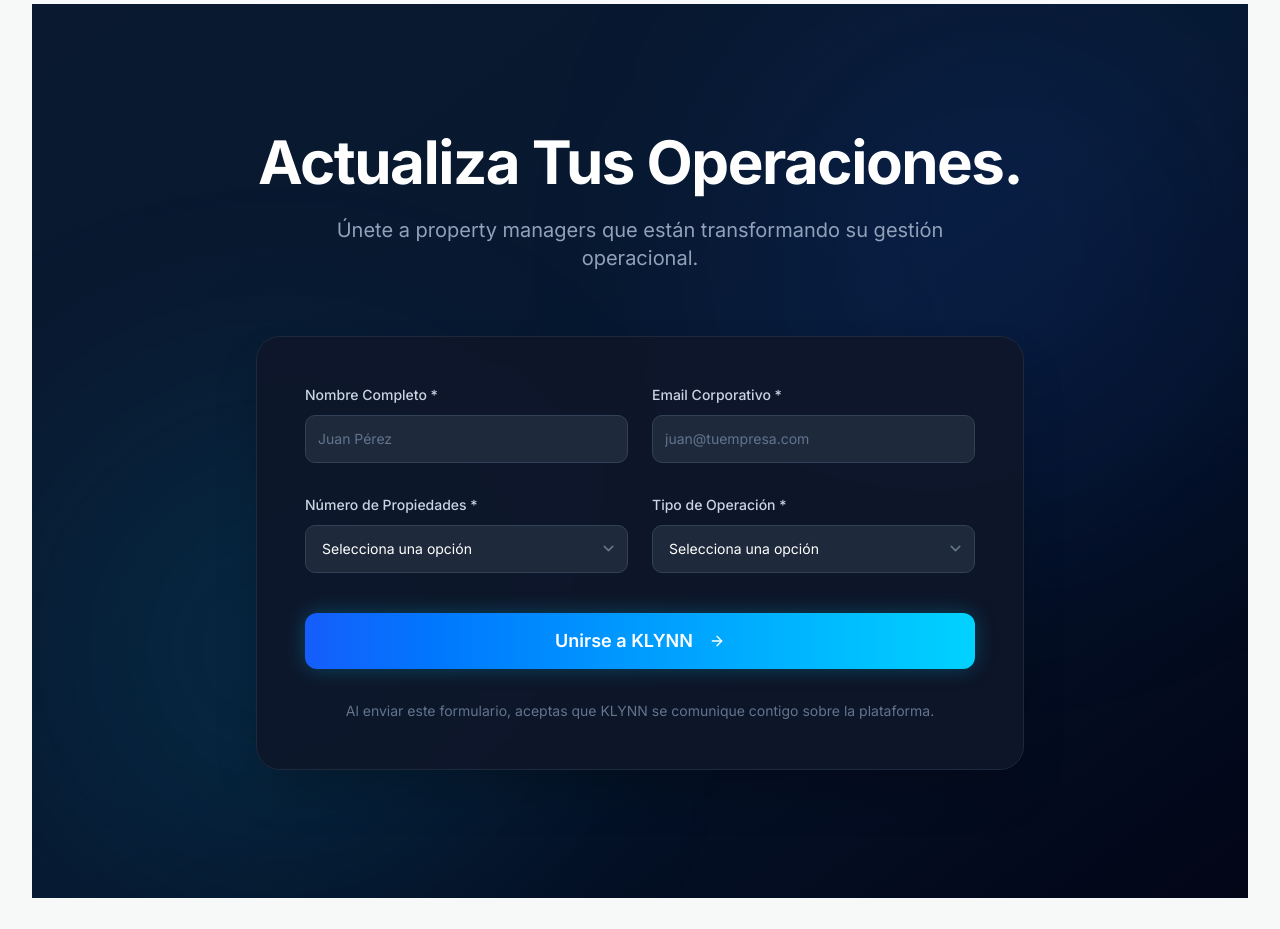
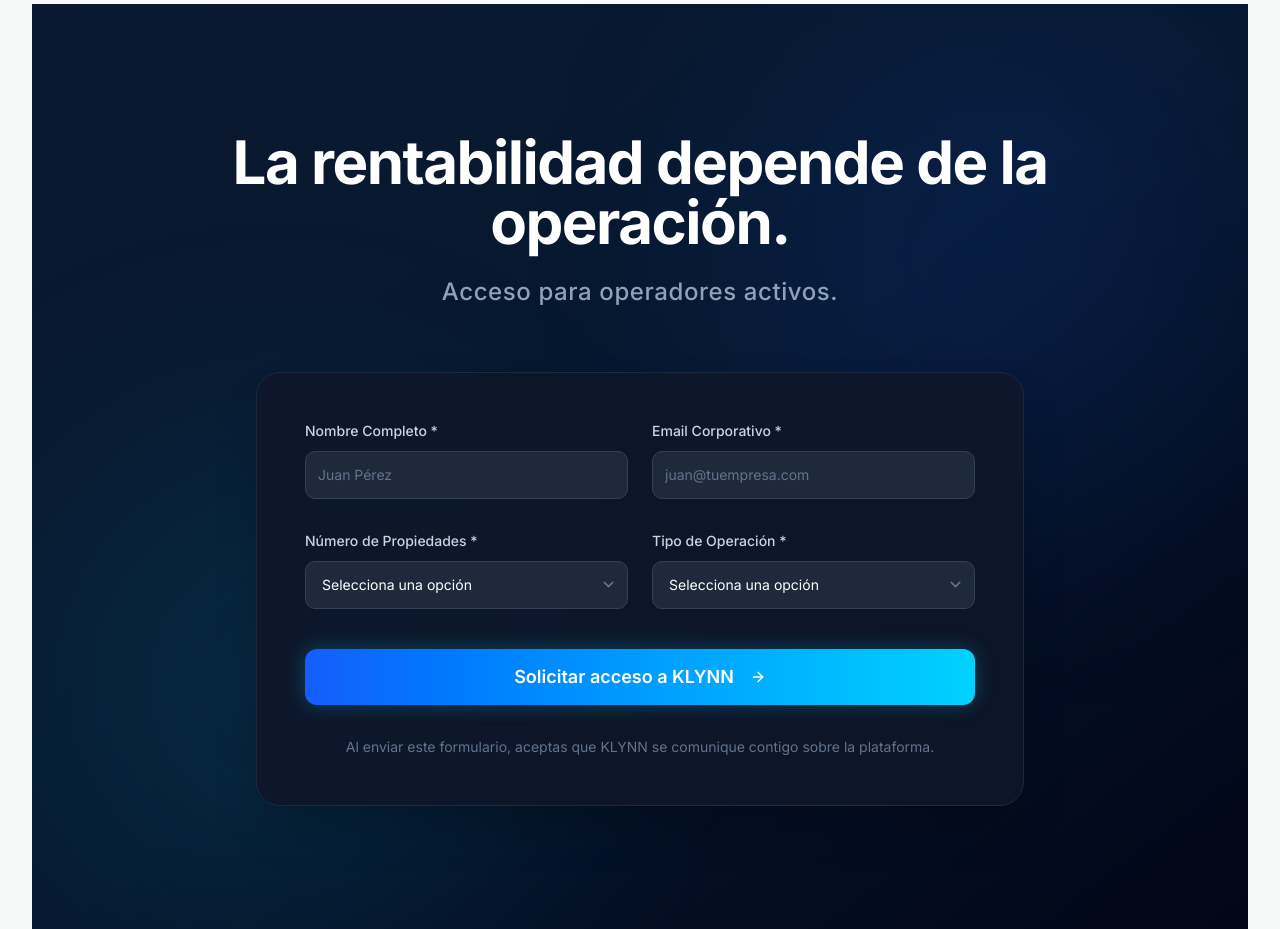
Before and after one commit to hostklynn-ux/klynn-landing, a Next.js app: page / in a window 1280 px wide. Shown: the part 6100-7029 px from the top of the page. Built offline with nearby package versions, Linux system fonts and the light colour scheme.

Commit message:
styles: adjust details on sections

```diff
--- a/src/components/landing/Contact.tsx
+++ b/src/components/landing/Contact.tsx
@@ -47,28 +47,24 @@
       id="contact"
       className="py-32 px-6 bg-gradient-to-br from-[#0a192f] via-[#071830] to-[#020617] relative overflow-hidden"
     >
-      {/* Resplandores de fondo sutiles para ambiente */}
       <div className="absolute top-0 right-0 w-[500px] h-[500px] bg-blue-600/10 rounded-full blur-[120px] pointer-events-none"></div>
       <div className="absolute bottom-0 left-0 w-[500px] h-[500px] bg-cyan-500/10 rounded-full blur-[120px] pointer-events-none"></div>
 
       <div className="max-w-4xl mx-auto relative z-10">
 
-        {/* === CABECERA DE LA SECCIÓN === */}
         <div className="text-center mb-16 reveal-on-scroll">
           <h2 className="text-4xl lg:text-5xl xl:text-6xl font-bold text-white mb-6 tracking-tight">
-            Actualiza Tus Operaciones.
+            La rentabilidad depende de la operación.
           </h2>
-          <p className="text-lg md:text-xl text-slate-400 max-w-2xl mx-auto">
-            Únete a property managers que están transformando su gestión operacional.
-          </p>
+          <h3 className="text-xl md:text-2xl text-slate-400 font-medium tracking-wide">
+            Acceso para operadores activos.
+          </h3>
         </div>
 
-        {/* === TARJETA DEL FORMULARIO === */}
         <form
           onSubmit={handleSubmit}
           className="bg-[#0f172a]/90 backdrop-blur-md border border-slate-800 rounded-3xl p-8 lg:p-12 shadow-2xl space-y-8 reveal-on-scroll max-w-3xl mx-auto"
         >
-          {/* Fila 1: Nombre y Email */}
           <div className="grid md:grid-cols-2 gap-6">
             <div className="space-y-2.5">
               <label htmlFor="fullName" className="text-sm font-medium text-slate-300 block">
@@ -103,7 +99,6 @@
             </div>
           </div>
 
-          {/* Fila 2: Selects */}
           <div className="grid md:grid-cols-2 gap-6">
             <div className="space-y-2.5">
               <label htmlFor="propertyCount" className="text-sm font-medium text-slate-300 block">
@@ -150,19 +145,17 @@
             </div>
           </div>
 
-          {/* === BOTÓN CTA === */}
           <div className="pt-2">
             <Button
               type="submit"
               disabled={isPending}
               className="group w-full h-14 text-white text-lg font-semibold rounded-lg transition-all duration-300 bg-gradient-to-r from-blue-600 to-[#00d2ff] hover:opacity-90 shadow-[0_0_20px_rgba(0,210,255,0.25)] hover:shadow-[0_0_30px_rgba(0,210,255,0.4)] hover:-translate-y-0.5 border-0"
             >
-              {isPending ? "Enviando..." : "Unirse a KLYNN"}
+              {isPending ? "Enviando..." : "Solicitar acceso a KLYNN"}
               {!isPending && <ArrowRight className="ml-2 w-5 h-5 transition-transform duration-300 group-hover:translate-x-1" />}
             </Button>
           </div>
 
-          {/* === DISCLAIMER === */}
           <p className="text-sm text-slate-500 text-center mt-6">
             Al enviar este formulario, aceptas que KLYNN se comunique contigo sobre la plataforma.
           </p>
--- a/src/components/landing/Testimonials.tsx
+++ b/src/components/landing/Testimonials.tsx
@@ -173,11 +173,10 @@
                       <button
                         key={index}
                         onClick={() => setCurrentIndex(index)}
-                        className={`transition-all duration-300 rounded-full h-1.5 ${
-                          currentIndex === index
+                        className={`transition-all duration-300 rounded-full h-1.5 ${currentIndex === index
                             ? "w-8 bg-[#00d2ff]"
                             : "w-2 bg-white/30 hover:bg-white/60"
-                        }`}
+                          }`}
                         aria-label={`Ir al testimonio ${index + 1}`}
                       />
                     ))}
```
Also changed, not shown: src/components/landing/PainPoints.tsx (line endings or trailing spaces), src/components/landing/Solution.tsx (line endings or trailing spaces).
